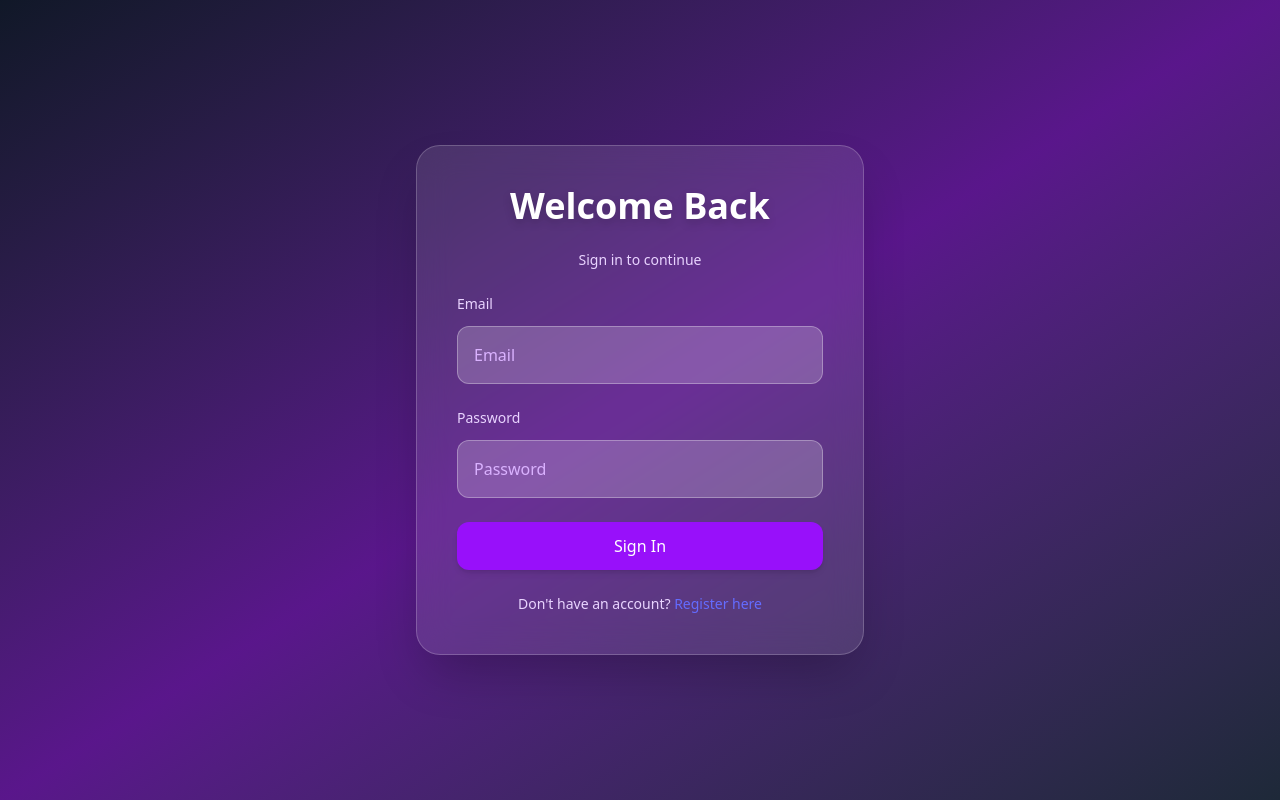
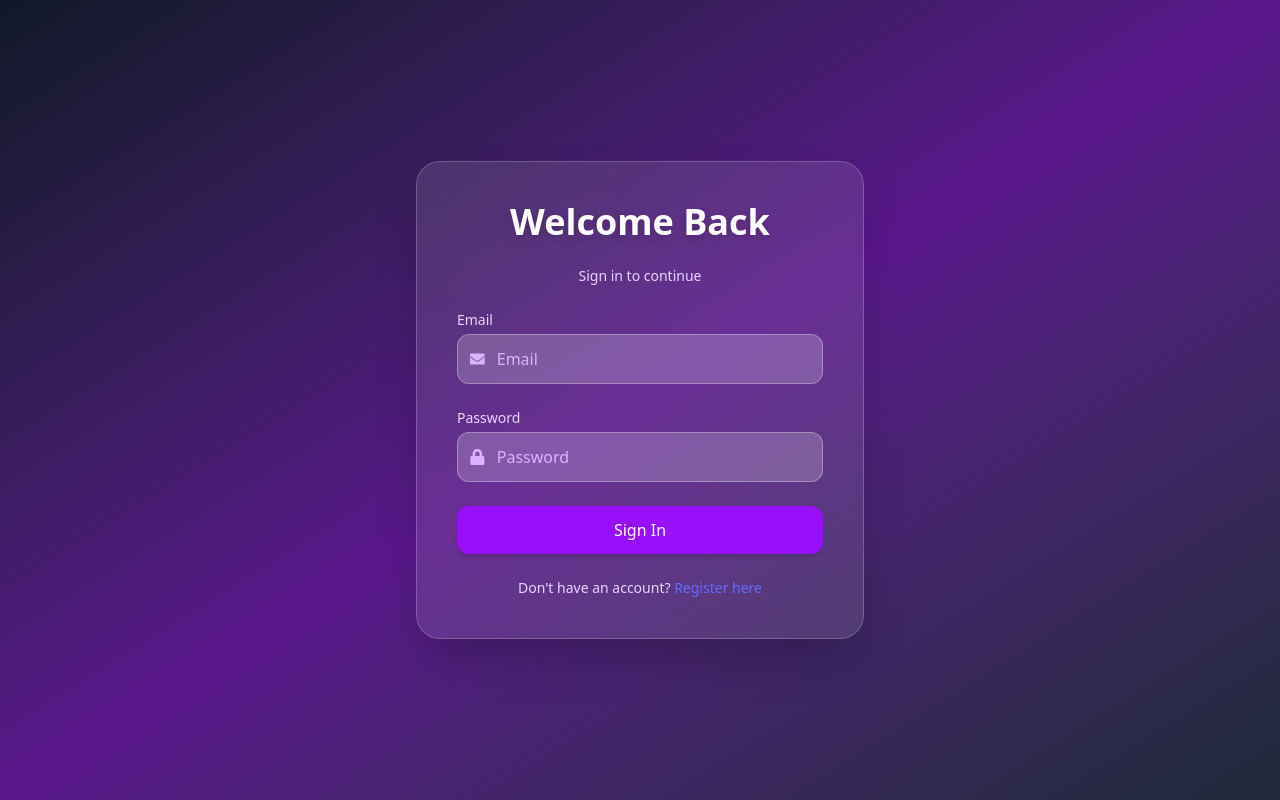
Before and after one commit to nethmiTK/AS-mern-user-auth-system, a React (Vite) app in the folder tailwind/: page / in a window 1280 px wide. Built offline with nearby package versions, Linux system fonts and the light colour scheme.

Commit message:
react icons

```diff
--- /dev/null
+++ b/package.json
@@ -0,0 +1,5 @@
+{
+  "dependencies": {
+    "react-icons": "^5.5.0"
+  }
+}
--- a/tailwind/package.json
+++ b/tailwind/package.json
@@ -12,6 +12,7 @@
   "dependencies": {
     "@tailwindcss/vite": "^4.1.3",
     "axios": "^1.8.4",
+    "framer-motion": "^12.7.4",
     "react": "^19.0.0",
     "react-dom": "^19.0.0",
     "react-router-dom": "^7.5.0",
--- a/tailwind/src/components/Login.jsx
+++ b/tailwind/src/components/Login.jsx
@@ -1,6 +1,8 @@
 import React, { useState } from 'react';
 import axios from 'axios';
 import { useNavigate } from 'react-router-dom';
+import { FaEnvelope, FaLock } from 'react-icons/fa';  // Icons
+import { motion } from 'framer-motion';  // Optional: Smooth animations
 
 const Login = () => {
   const [formData, setFormData] = useState({
@@ -31,33 +33,46 @@ const Login = () => {
 
   return (
     <div className="min-h-screen flex items-center justify-center bg-gradient-to-br from-gray-900 via-purple-900 to-gray-800 px-4">
-      <form
+      <motion.form
         onSubmit={handleSubmit}
         className="backdrop-blur-lg bg-white/10 border border-white/20 p-10 rounded-3xl shadow-2xl w-full max-w-md space-y-6 transform hover:scale-105 transition duration-500"
+        initial={{ opacity: 0, y: 50 }}
+        animate={{ opacity: 1, y: 0 }}
       >
-        <h2 className="text-4xl font-extrabold text-center text-white drop-shadow-lg animate-fade-in-down">
+        <h2 className="text-4xl font-extrabold text-center text-white drop-shadow-lg">
           Welcome Back
         </h2>
-        <p className="text-center text-sm text-purple-200 animate-fade-in-up">Sign in to continue</p>
+        <p className="text-center text-sm text-purple-200">Sign in to continue</p>
 
-        {['email', 'password'].map((field, idx) => (
-          <div key={idx} className="animate-fade-in-up" style={{ animationDelay: `${idx * 0.1}s` }}>
-            <label
-              htmlFor={field}
-              className="block text-sm font-medium text-purple-200 capitalize mb-1"
-            >
-              {field.charAt(0).toUpperCase() + field.slice(1)}
-            </label>
+        <div className="relative">
+          <label className="block text-sm font-medium text-purple-200 mb-1">Email</label>
+          <div className="flex items-center bg-white/20 border border-white/30 rounded-xl p-3">
+            <FaEnvelope className="text-purple-300 mr-3" />
             <input
-              type={field === 'email' ? 'email' : 'password'}
-              name={field}
-              placeholder={field.charAt(0).toUpperCase() + field.slice(1)}
+              type="email"
+              name="email"
+              placeholder="Email"
               onChange={handleChange}
               required
-              className="mt-2 w-full p-4 bg-white/20 text-white placeholder-purple-300 border border-white/30 rounded-xl focus:outline-none focus:ring-2 focus:ring-purple-500 focus:bg-white/30 transition duration-300"
+              className="bg-transparent w-full text-white placeholder-purple-300 focus:outline-none"
             />
           </div>
-        ))}
+        </div>
+
+        <div className="relative">
+          <label className="block text-sm font-medium text-purple-200 mb-1">Password</label>
+          <div className="flex items-center bg-white/20 border border-white/30 rounded-xl p-3">
+            <FaLock className="text-purple-300 mr-3" />
+            <input
+              type="password"
+              name="password"
+              placeholder="Password"
+              onChange={handleChange}
+              required
+              className="bg-transparent w-full text-white placeholder-purple-300 focus:outline-none"
+            />
+          </div>
+        </div>
 
         <button
           type="submit"
@@ -72,26 +87,7 @@ const Login = () => {
             Register here
           </a>
         </p>
-      </form>
-
-      <style>
-        {`
-          @keyframes fade-in-down {
-            from { opacity: 0; transform: translateY(-20px); }
-            to { opacity: 1; transform: translateY(0); }
-          }
-          @keyframes fade-in-up {
-            from { opacity: 0; transform: translateY(20px); }
-            to { opacity: 1; transform: translateY(0); }
-          }
-          .animate-fade-in-down {
-            animation: fade-in-down 0.6s ease forwards;
-          }
-          .animate-fade-in-up {
-            animation: fade-in-up 0.6s ease forwards;
-          }
-        `}
-      </style>
+      </motion.form>
     </div>
   );
 };
```
Also changed, not shown: 2 other files (tests, documents, lock files or other folders).
